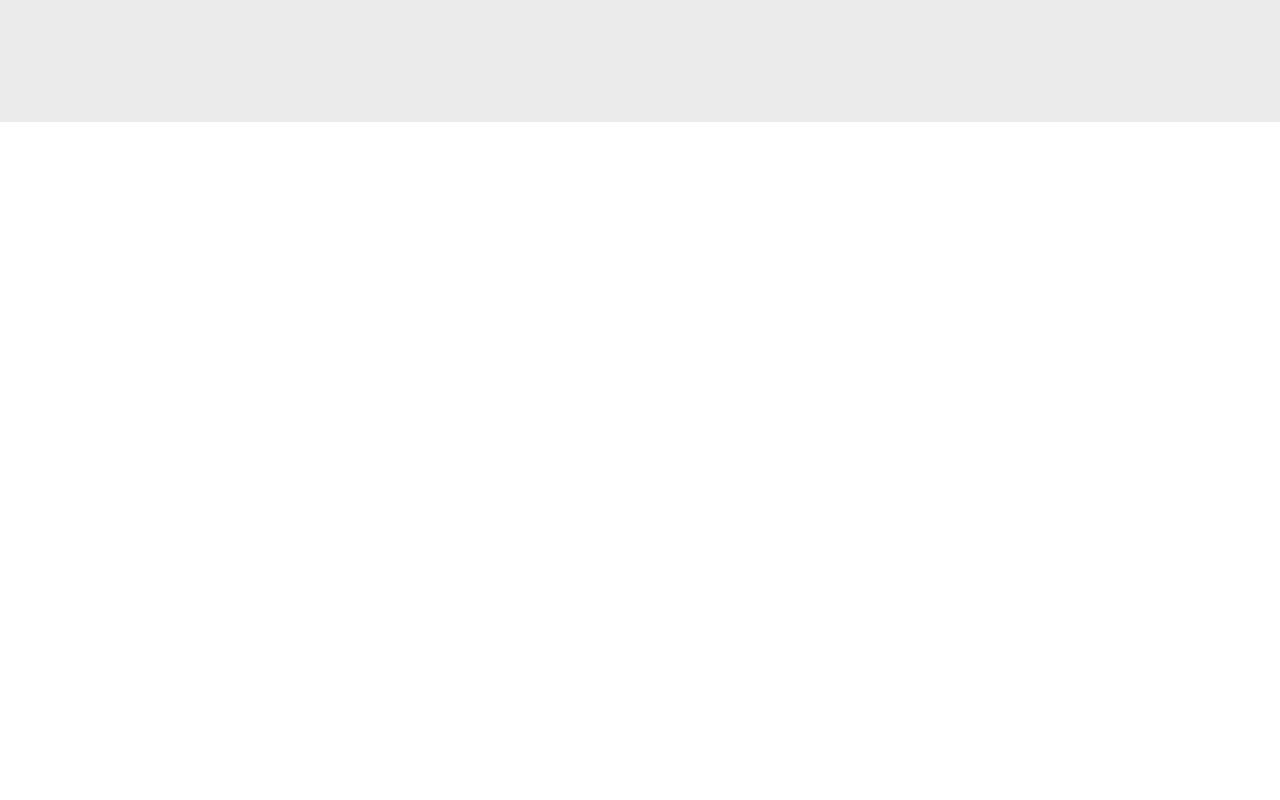
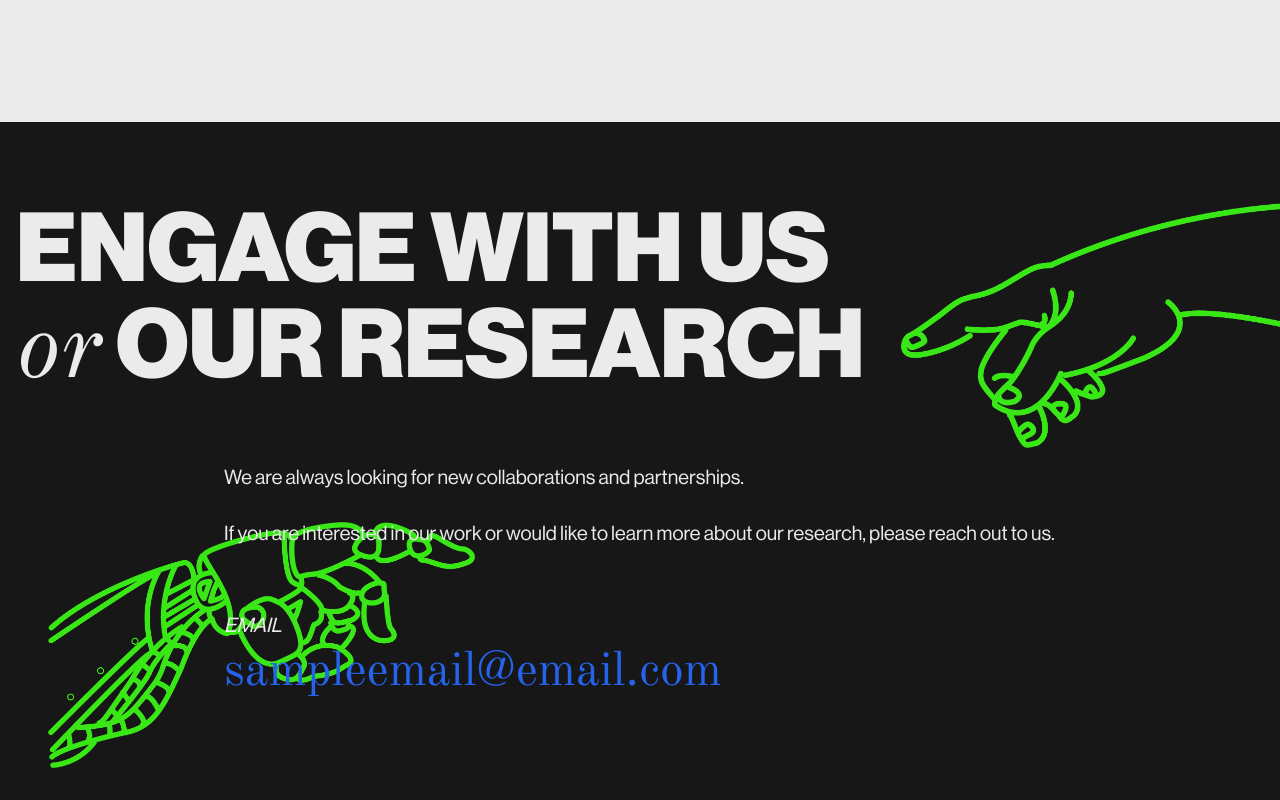
Before and after one commit to finnsatoshi03/autobox, a React (Vite) app: page /home in a window 1280 px wide. Shown: the part 6960-7760 px from the top of the page. Built offline with nearby package versions, Linux system fonts and the light colour scheme.

Commit message:
Add AnimatedContactSection; implement scroll-triggered animations for hands and enhance visual effects for mobile and desktop

```diff
--- a/index.html
+++ b/index.html
@@ -5,7 +5,7 @@
     <link rel="preconnect" href="https://fonts.googleapis.com" />
     <link rel="preconnect" href="https://fonts.gstatic.com" crossorigin />
     <link
-      href="https://fonts.googleapis.com/css2?family=Pixelify+Sans:wght@400..700&display=swap"
+      href="https://fonts.googleapis.com/css2?family=Old+Standard+TT:ital,wght@0,400;0,700;1,400&family=Pixelify+Sans:wght@400..700&display=swap"
       rel="stylesheet"
     />
     <link rel="icon" href="icon-3.gif" type="image/gif" />
--- /dev/null
+++ b/src/components/contact-section.tsx
@@ -0,0 +1,133 @@
+import { useLayoutEffect, useRef } from "react";
+import gsap from "gsap";
+import ScrollTrigger from "gsap/ScrollTrigger";
+
+export default function AnimatedContactSection() {
+  const sectionRef = useRef(null);
+  const leftHandRef = useRef(null);
+  const rightHandRef = useRef(null);
+
+  useLayoutEffect(() => {
+    gsap.registerPlugin(ScrollTrigger);
+
+    // Create different animations for mobile and desktop
+    const mm = gsap.matchMedia();
+
+    mm.add("(min-width: 768px)", () => {
+      // Desktop animation
+      const tl = gsap.timeline({
+        scrollTrigger: {
+          trigger: sectionRef.current,
+          start: "top bottom",
+          end: "center center",
+          scrub: true,
+        },
+      });
+
+      tl.to(
+        leftHandRef.current,
+        {
+          top: "70%",
+          xPercent: 80,
+          yPercent: -50,
+          ease: "none",
+        },
+        0,
+      );
+
+      tl.to(
+        rightHandRef.current,
+        {
+          top: "50%",
+          xPercent: -20,
+          yPercent: -50,
+          ease: "none",
+        },
+        0,
+      );
+    });
+
+    mm.add("(max-width: 767px)", () => {
+      // Mobile animation
+      const tl = gsap.timeline({
+        scrollTrigger: {
+          trigger: sectionRef.current,
+          start: "top bottom",
+          end: "center center",
+          scrub: true,
+        },
+      });
+
+      tl.to(
+        leftHandRef.current,
+        {
+          top: "75%",
+          xPercent: 0,
+          yPercent: -50,
+          ease: "none",
+        },
+        0,
+      );
+
+      tl.to(
+        rightHandRef.current,
+        {
+          top: "65%",
+          xPercent: 0,
+          yPercent: -55,
+          ease: "none",
+        },
+        0,
+      );
+    });
+
+    return () => {
+      ScrollTrigger.getAll().forEach((trigger) => trigger.kill());
+      mm.revert();
+    };
+  }, []);
+
+  return (
+    <div
+      ref={sectionRef}
+      className={`relative -mx-4 min-h-screen w-screen overflow-x-hidden bg-black px-4 transition-colors duration-300`}
+    >
+      <h2 className="pt-20 text-6xl font-bold uppercase text-white sm:text-7xl md:text-8xl">
+        Engage with Us
+        <br />
+        <span className="font-serif font-light lowercase italic">or</span> Our
+        Research
+      </h2>
+      <div className="relative z-20 grid text-white md:grid-cols-[0.2fr_1fr]">
+        <div></div>
+        <div className="mt-16 w-[80%]">
+          <p className="text-xl">
+            We are always looking for new collaborations and partnerships.
+            <br />
+            <br />
+            If you are interested in our work or would like to learn more about
+            our research, please reach out to us.
+          </p>
+          <div className="mt-16 space-y-2 text-xl">
+            <p className="text-xl uppercase italic">Email</p>
+            <h3 className="font-serif text-3xl text-blue-600 md:text-5xl">
+              sampleemail@email.com
+            </h3>
+          </div>
+        </div>
+      </div>
+      <img
+        ref={leftHandRef}
+        src="/images/hands/left.png"
+        alt="Vectorized Futuristic Interpretation of Left Hand from the Creation of Adam by Michael Angelo"
+        className="absolute left-12 top-1/2 w-1/2 md:w-1/3"
+      />
+      <img
+        ref={rightHandRef}
+        src="/images/hands/right.png"
+        alt="Vectorized Right Hand from the Creation of Adam by Michael Angelo"
+        className="absolute -right-12 top-[10%] w-1/2 md:w-1/3"
+      />
+    </div>
+  );
+}
--- a/src/components/reality-section.tsx
+++ b/src/components/reality-section.tsx
@@ -92,7 +92,7 @@ export default function AnimatedRealitySection() {
           gsap.to(text as Element, {
             scale: 1,
             opacity: 1,
-            duration: 1,
+            duration: 0.8,
             ease: "power2.out",
           });
         },
@@ -100,7 +100,7 @@ export default function AnimatedRealitySection() {
           gsap.to(text as Element, {
             scale: 0,
             opacity: 0,
-            duration: 0.8,
+            duration: 0,
             ease: "power2.in",
           });
         },
@@ -116,7 +116,7 @@ export default function AnimatedRealitySection() {
           gsap.to(text as Element, {
             scale: 1,
             opacity: 1,
-            duration: 1,
+            duration: 0.8,
             ease: "power2.out",
           });
         },
@@ -124,7 +124,7 @@ export default function AnimatedRealitySection() {
           gsap.to(text as Element, {
             scale: 0,
             opacity: 0,
-            duration: 0.8,
+            duration: 0,
             ease: "power2.in",
           });
         },
--- a/src/pages/LandingPage.tsx
+++ b/src/pages/LandingPage.tsx
@@ -1,3 +1,5 @@
+import { useRef } from "react";
+
 import {
   DesktopHero,
   MobileHero,
@@ -6,8 +8,8 @@ import {
 import AnimatedAboutSection from "@/components/about-section";
 import AnimatedVisionSection from "@/components/vision-section";
 import AnimatedRealitySection from "@/components/reality-section";
-import { useRef } from "react";
 import { PlaygroundSection } from "@/components/playground-section";
+import AnimatedContactSection from "@/components/contact-section";
 
 const LandingPage = (): JSX.Element => {
   const heroSectionRef = useRef<HTMLDivElement>(null);
@@ -42,6 +44,9 @@ const LandingPage = (): JSX.Element => {
 
       {/* Reality */}
       <AnimatedRealitySection />
+
+      {/* Contact */}
+      <AnimatedContactSection />
     </div>
   );
 };
--- a/tailwind.config.js
+++ b/tailwind.config.js
@@ -6,6 +6,7 @@ export default {
     extend: {
       fontFamily: {
         sans: ["Neue Haas Grotesk Display Pro", "sans-serif"],
+        serif: ["Old Standard TT", "serif"],
         pixel: ["Pixelify Sans", "sans-serif"],
       },
       borderRadius: {
```
Also changed, not shown: public/images/hands/left.png (added), public/images/hands/right.png (added).
